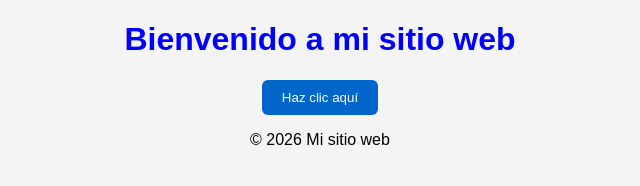
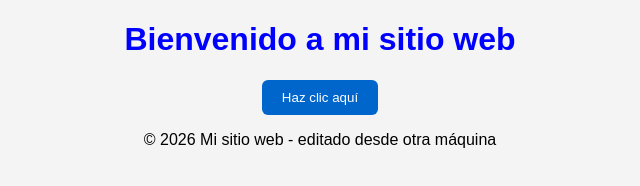
Before and after one commit to 73145150-sys/proyecto03, a plain HTML site: page index.html in a window 1280 px wide. Shown: the whole page, without its empty margins (320-960 px from the left). Drawn offline with Linux system fonts and the light colour scheme.

Commit message:
Edita footer desde otra máquina

```diff
--- a/index.html
+++ b/index.html
@@ -12,7 +12,7 @@
     <h1>Bienvenido a mi sitio web</h1>
     <button class="btn">Haz clic aquí</button>
     <footer>
-        <p>© 2026 Mi sitio web</p>
+        <p>© 2026 Mi sitio web - editado desde otra máquina</p>
     </footer>
     <script src="script.js"></script>
 </body>
```
